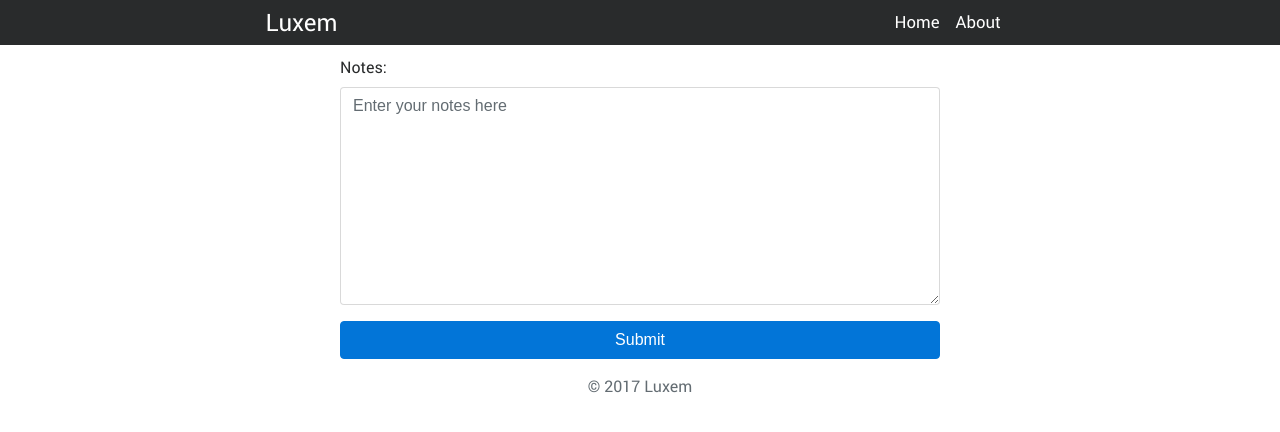
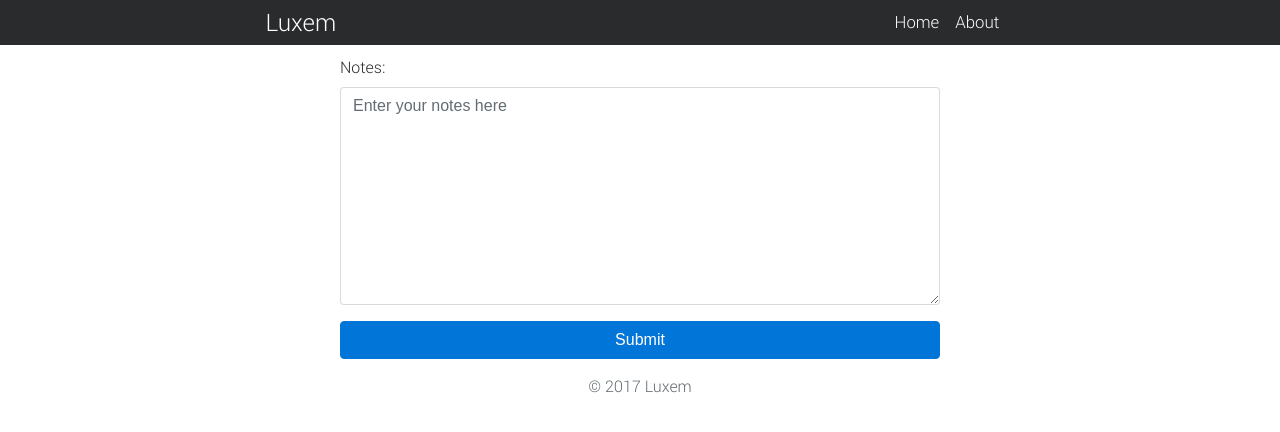
Before and after one commit to acohen1/notes-quizzer, a Django app: page / in a window 1280 px wide. Shown: the top 432 px of the page. Run offline with Django 3.2, Linux system fonts and the light colour scheme; some libraries are stand-ins or nearby versions.

Commit message:
Refined site appearance and fonts

```diff
--- a/quizzer/templates/quizzer/about.html
+++ b/quizzer/templates/quizzer/about.html
@@ -22,6 +22,7 @@
 
         body {
             font-family: "Roboto";
+
         }
 
         .nav-link:hover{
@@ -30,7 +31,7 @@
 
         @font-face {
             font-family: "Roboto";
-            src: url("../static/fonts/Roboto-Regular.ttf");
+            src: url("../static/fonts/Roboto-Light.ttf");
         }
 
     </style>
@@ -76,7 +77,6 @@
     <p style="text-align: center;margin-right: 20%; margin-left: 20%;">
         Input designated text into the text area and submit. The website will generate questions to answer based on the text. Type in an answer into each box and submit at the end for the correct answers.
     </p>
-
     <footer class="footer" style="text-align: center;">
         <p class="text-muted">&copy; <script>document.write(new Date().getFullYear());</script> Luxem
         </p>
--- a/quizzer/templates/quizzer/index.html
+++ b/quizzer/templates/quizzer/index.html
@@ -30,7 +30,7 @@
 
 		@font-face {
     		font-family: "Roboto";
-    		src: url("../static/fonts/Roboto-Regular.ttf");
+    		src: url("../static/fonts/Roboto-Light.ttf");
 		}
 
 		.btn:hover{
--- a/quizzer/templates/quizzer/questions.html
+++ b/quizzer/templates/quizzer/questions.html
@@ -30,7 +30,7 @@
 
 		@font-face {
     		font-family: "Roboto";
-    		src: url("../static/fonts/Roboto-Regular.ttf");
+    		src: url("../static/fonts/Roboto-Light.ttf");
 		}
 
 		.btn:hover{
```
Also changed, not shown: quizzer/static/fonts/Roboto-Light.ttf (added), static/fonts/Roboto-Light.ttf (added).
